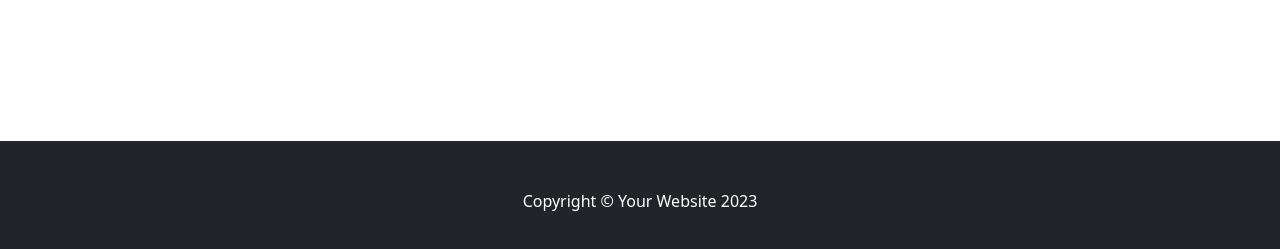
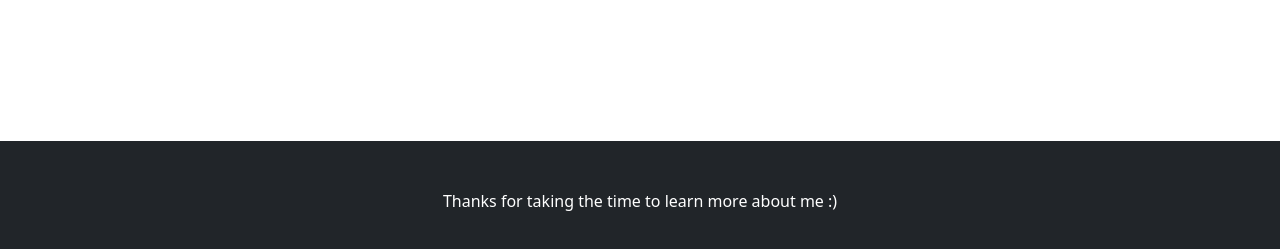
Before and after one commit to AmrMantawi/AmrMantawi.github.io, a plain HTML site: page index.html in a window 1280 px wide. Shown: the part 2781-3030 px from the top of the page. Drawn offline with nearby package versions, Linux system fonts and the light colour scheme.

Commit message:
Updated Footer

```diff
--- a/index.html
+++ b/index.html
@@ -130,7 +130,7 @@
         </section>
         <!-- Footer-->
         <footer class="py-5 bg-dark">
-            <div class="container px-4"><p class="m-0 text-center text-white">Copyright &copy; Your Website 2023</p></div>
+            <div class="container px-4"><p class="m-0 text-center text-white">Thanks for taking the time to learn more about me :)</p></div>
         </footer>
         <!-- Bootstrap core JS-->
         <script src="https://cdn.jsdelivr.net/npm/bootstrap@5.2.3/dist/js/bootstrap.bundle.min.js"></script>
```
